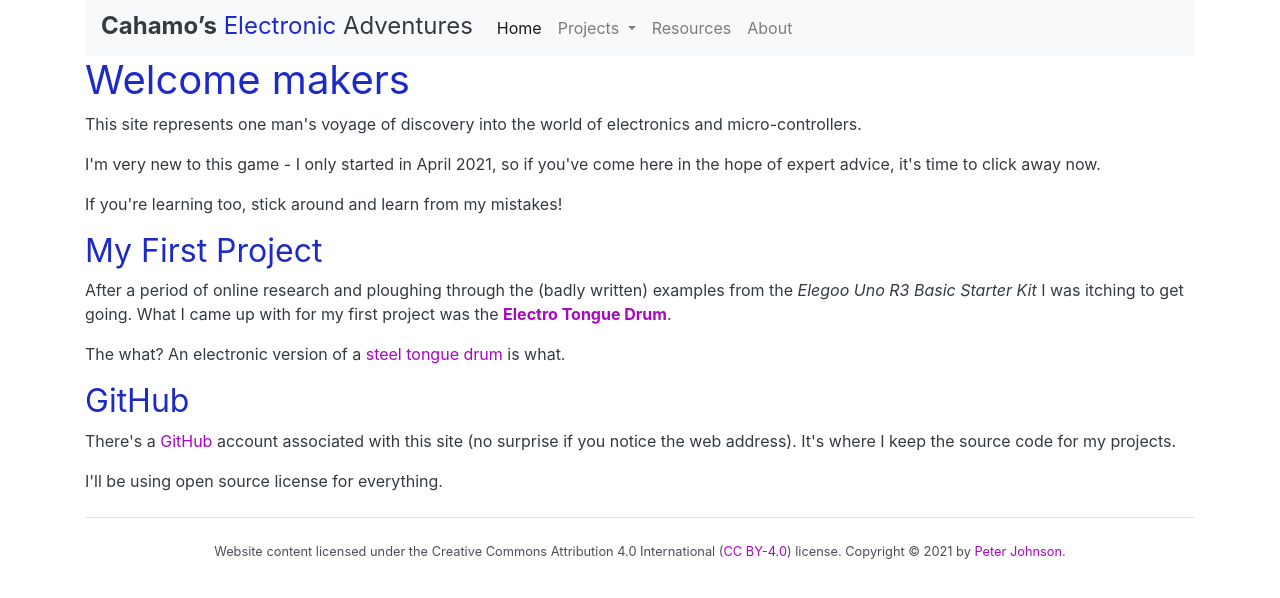
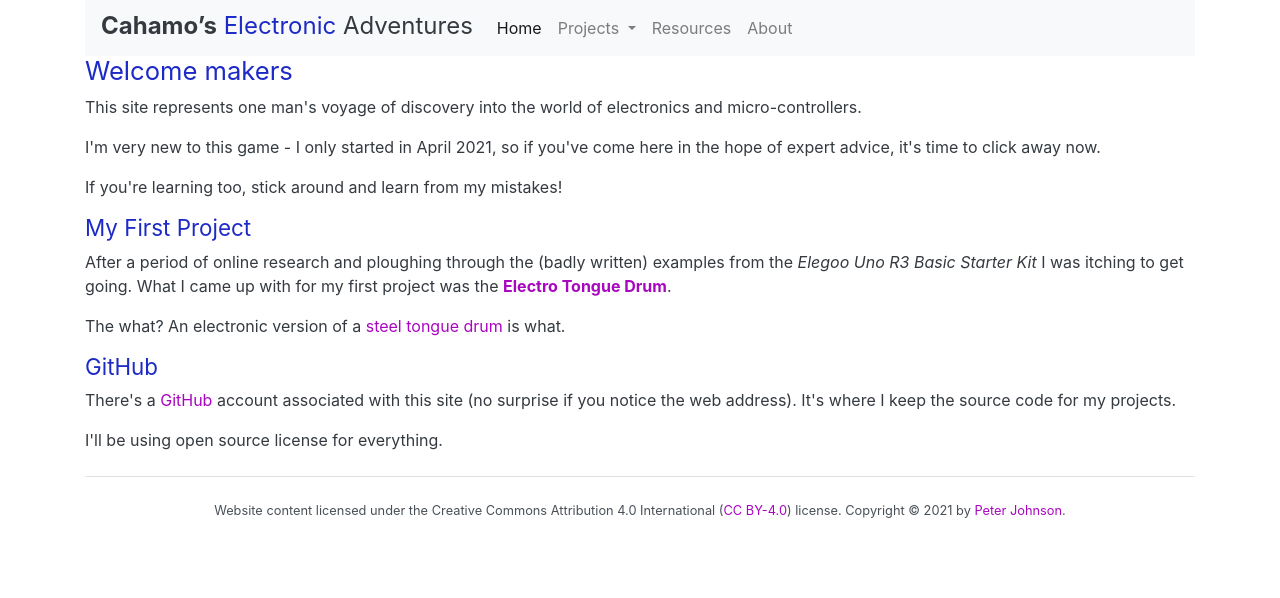
Before and after one commit to cahamo/cahamo.github.io, a Jekyll site: the page built from index.html, in a window 1280 px wide. Shown: the top 598 px of the page. Built offline with Jekyll 4.4.1, drawn with Linux system fonts in a browser that asks for light colours; comment, search, counter and statistics services are not loaded.

Commit message:
Update _theme.scss
Reduced size of <hx> tags and changed styling of <h5> and <h6>

```diff
--- a/_sass/_theme.scss
+++ b/_sass/_theme.scss
@@ -16,6 +16,33 @@ a, a:hover, a:visited, a:active {
 h1, h2, h3, h4, h5, h6 {
     color: $color-primary;
     font-weight: normal;
+    font-style: normal;
+}
+
+h1 {
+    font-size: 1.6rem;
+}
+
+h2 {
+    font-size: 1.4rem;
+}
+
+h3 {
+    font-size: 1.2rem;
+}
+
+h4 {
+    font-size: 1.1rem;
+}
+
+h5 {
+    font-size: 1rem;
+    font-weight: bold;
+}
+
+h6 {
+    font-size: 1rem;
+    font-style: italic;
 }
 
 b {
```
